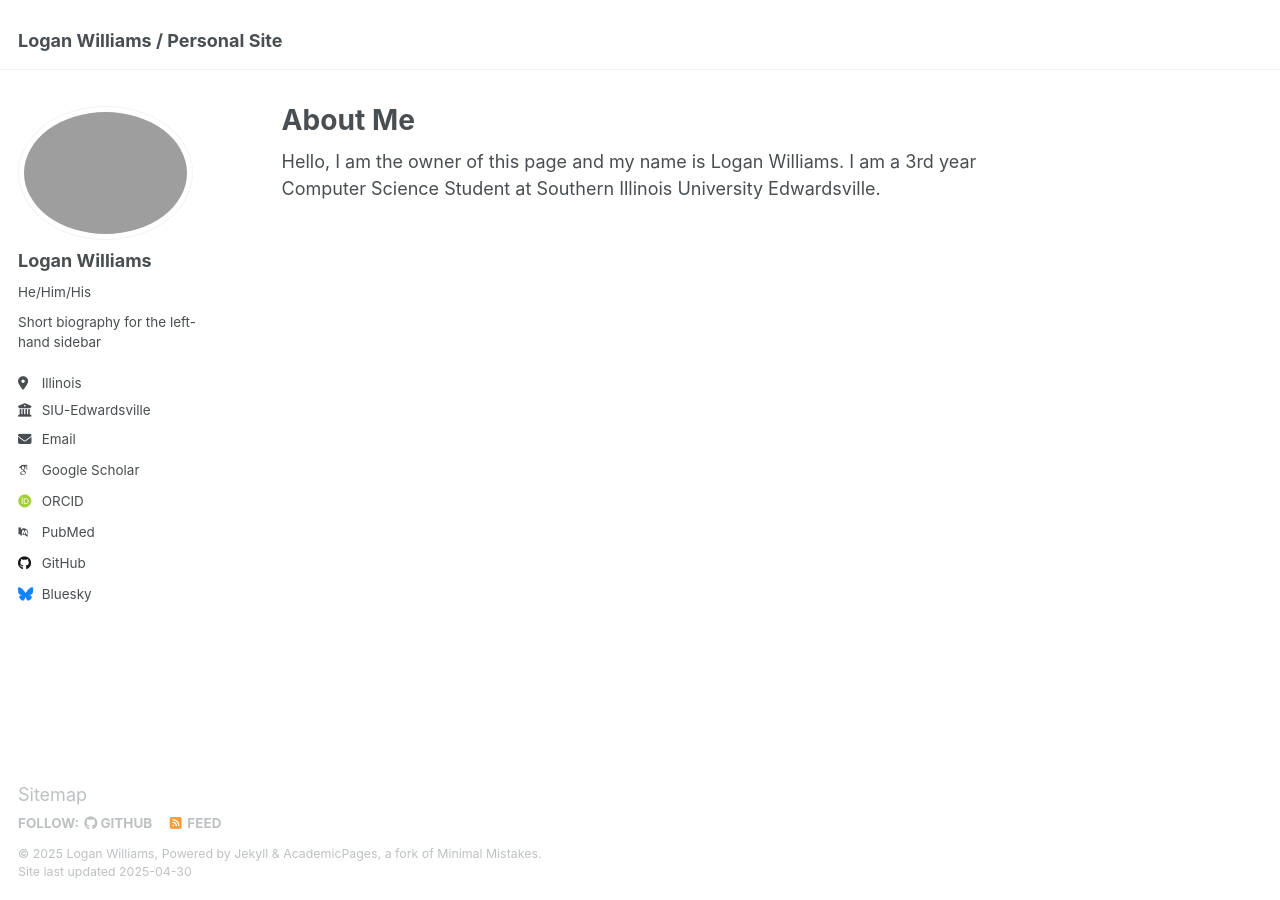
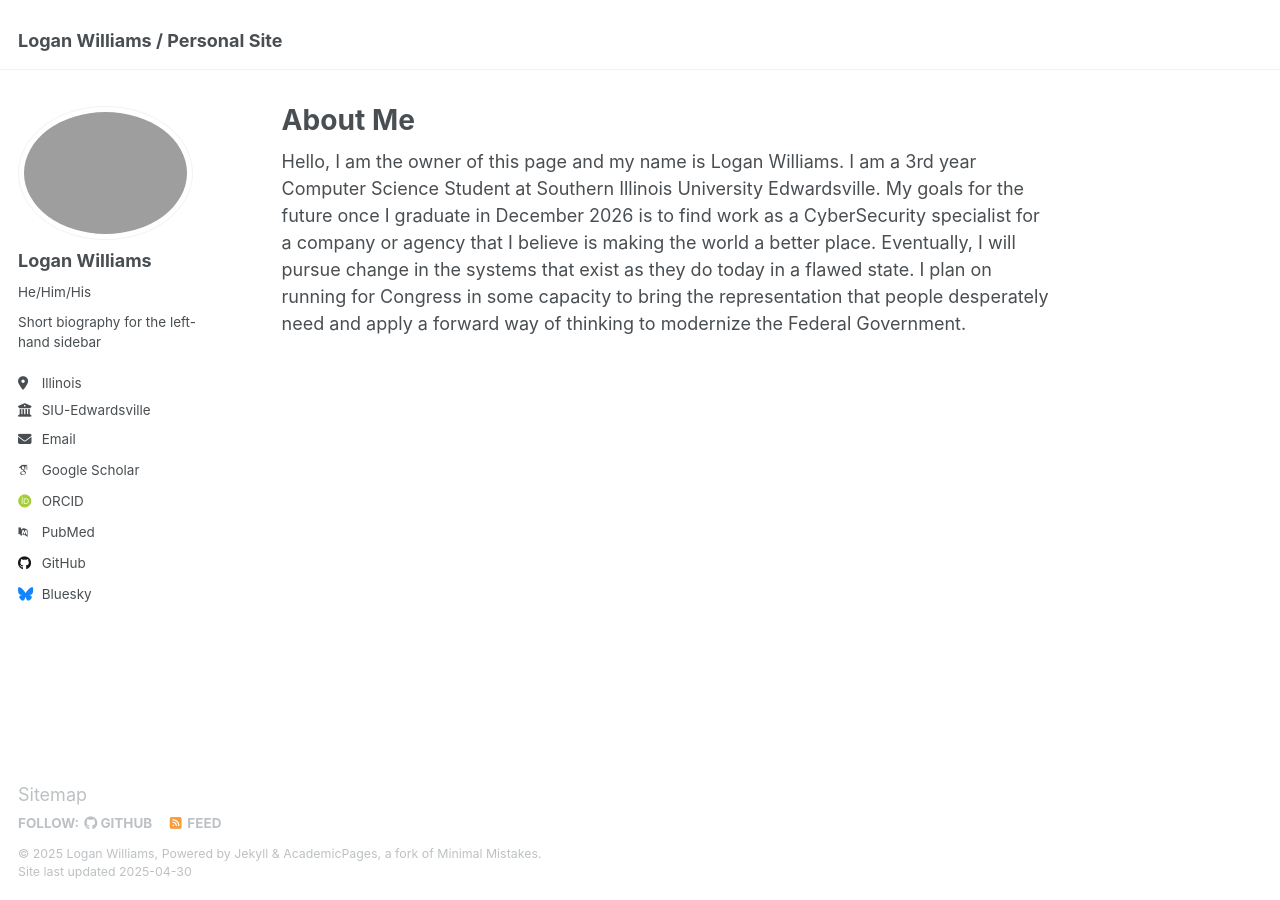
Before and after one commit to th3j35ter/th3j35ter.github.io, a Jekyll site: the page built from _pages/about.md, in a window 1280 px wide. Built offline with Jekyll 4.4.1, drawn with Linux system fonts in a browser that asks for light colours; some web fonts are replaced.

Commit message:
Update about.md

```diff
--- a/_pages/about.md
+++ b/_pages/about.md
@@ -7,4 +7,4 @@ redirect_from:
   - /about.html
 ---
 
-Hello, I am the owner of this page and my name is Logan Williams. I am a 3rd year Computer Science Student at Southern Illinois University Edwardsville.
+Hello, I am the owner of this page and my name is Logan Williams. I am a 3rd year Computer Science Student at Southern Illinois University Edwardsville. My goals for the future once I graduate in December 2026 is to find work as a CyberSecurity specialist for a company or agency that I believe is making the world a better place. Eventually, I will pursue change in the systems that exist as they do today in a flawed state. I plan on running for Congress in some capacity to bring the representation that people desperately need and apply a forward way of thinking to modernize the Federal Government.
```
